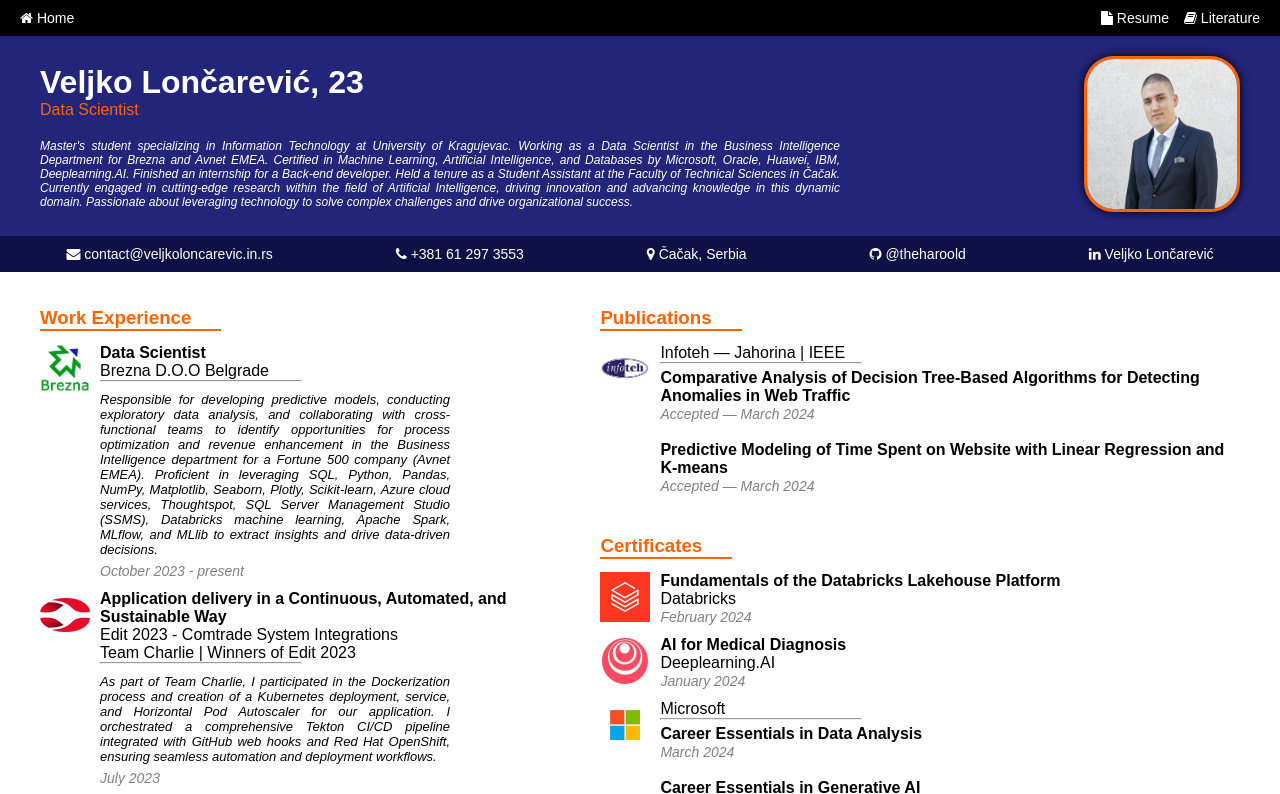
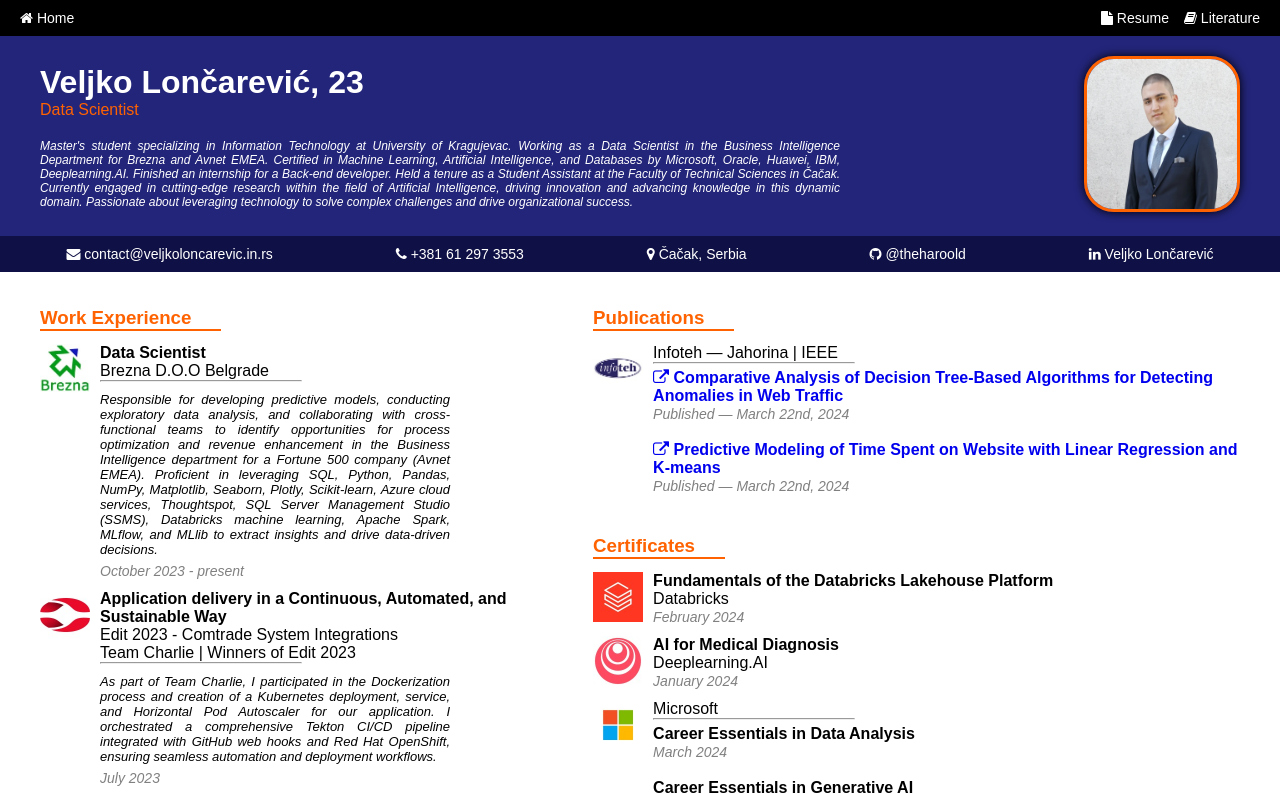
Before and after one commit to theharoold/cv, a plain HTML site: page index.html in a window 1280 px wide. Shown: the top 794 px of the page. Drawn offline with Linux system fonts and the light colour scheme.

Commit message:
Added link to published research in INFOTEH 2024

```diff
--- a/index.html
+++ b/index.html
@@ -376,20 +376,26 @@
                                 <p class="content-ul-company">Infoteh — Jahorina | IEEE</p>
                                 <hr class="content-ul-hr content-ul-hr-margin">
                                 <span class="content-ul-position">
-                                    Comparative Analysis of Decision Tree-Based Algorithms for Detecting Anomalies in Web Traffic
+                                    <a href="https://infoteh.etf.ues.rs.ba/zbornik/2024/radovi/VRT-7-3.pdf">
+                                        <i class="fa fa-external-link" aria-hidden="true"></i>
+                                        Comparative Analysis of Decision Tree-Based Algorithms for Detecting Anomalies in Web Traffic
+                                    </a>
                                 </span>
                                 <br>
                                 <span class="content-ul-period">
-                                    Accepted — March 2024
+                                    Published — March 22nd, 2024
                                 </span>
                                 <br>
                                 <br>
                                 <span class="content-ul-position">
-                                    Predictive Modeling of Time Spent on Website with Linear Regression and K-means
+                                    <a href="https://infoteh.etf.ues.rs.ba/zbornik/2024/radovi/VRT-7-1.pdf">
+                                        <i class="fa fa-external-link" aria-hidden="true"></i>
+                                        Predictive Modeling of Time Spent on Website with Linear Regression and K-means
+                                    </a>
                                 </span>
                                 <br>
                                 <span class="content-ul-period">
-                                    Accepted — March 2024
+                                    Published — March 22nd, 2024
                                 </span>
                             </div>
                         </li>
```
